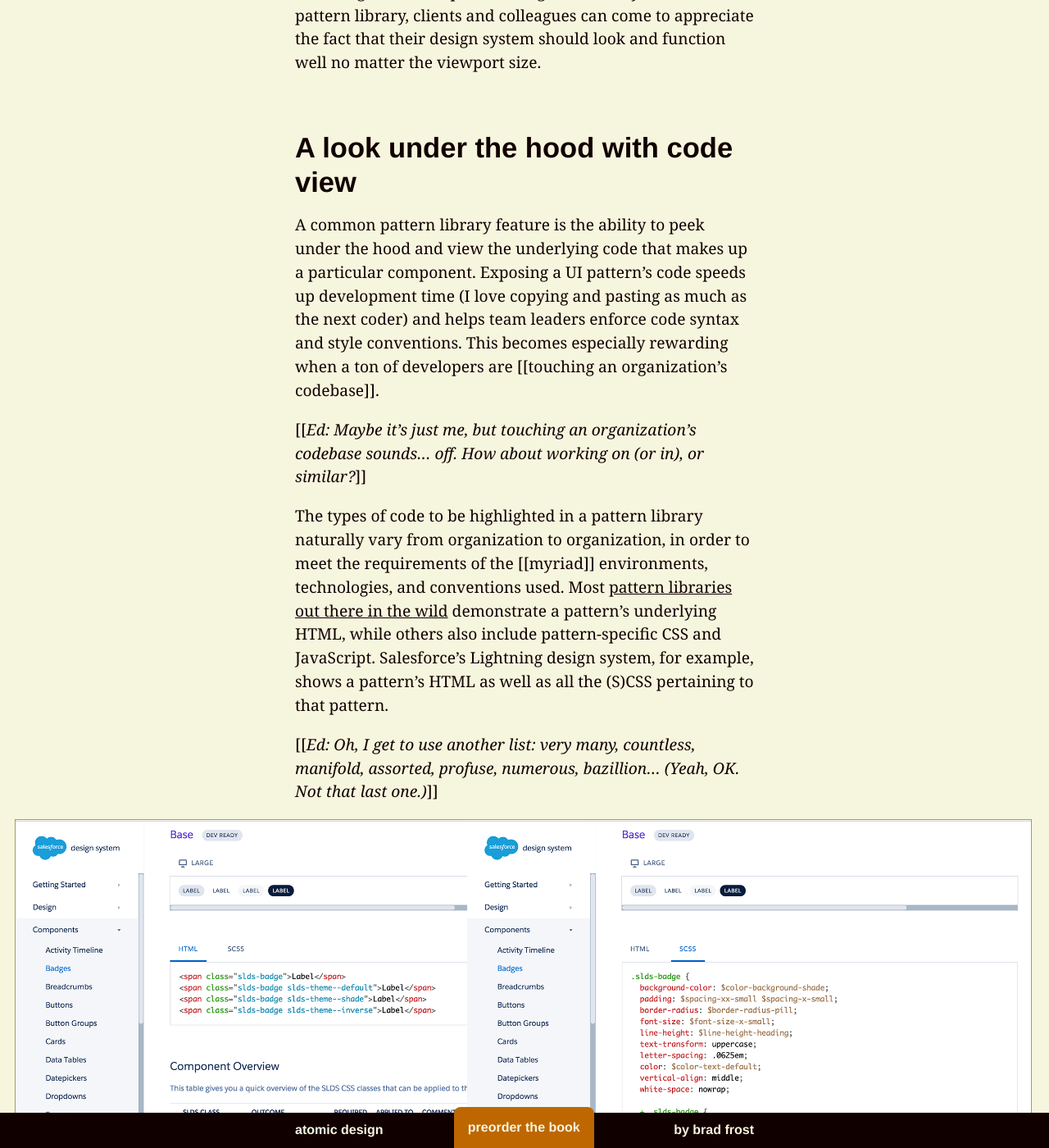
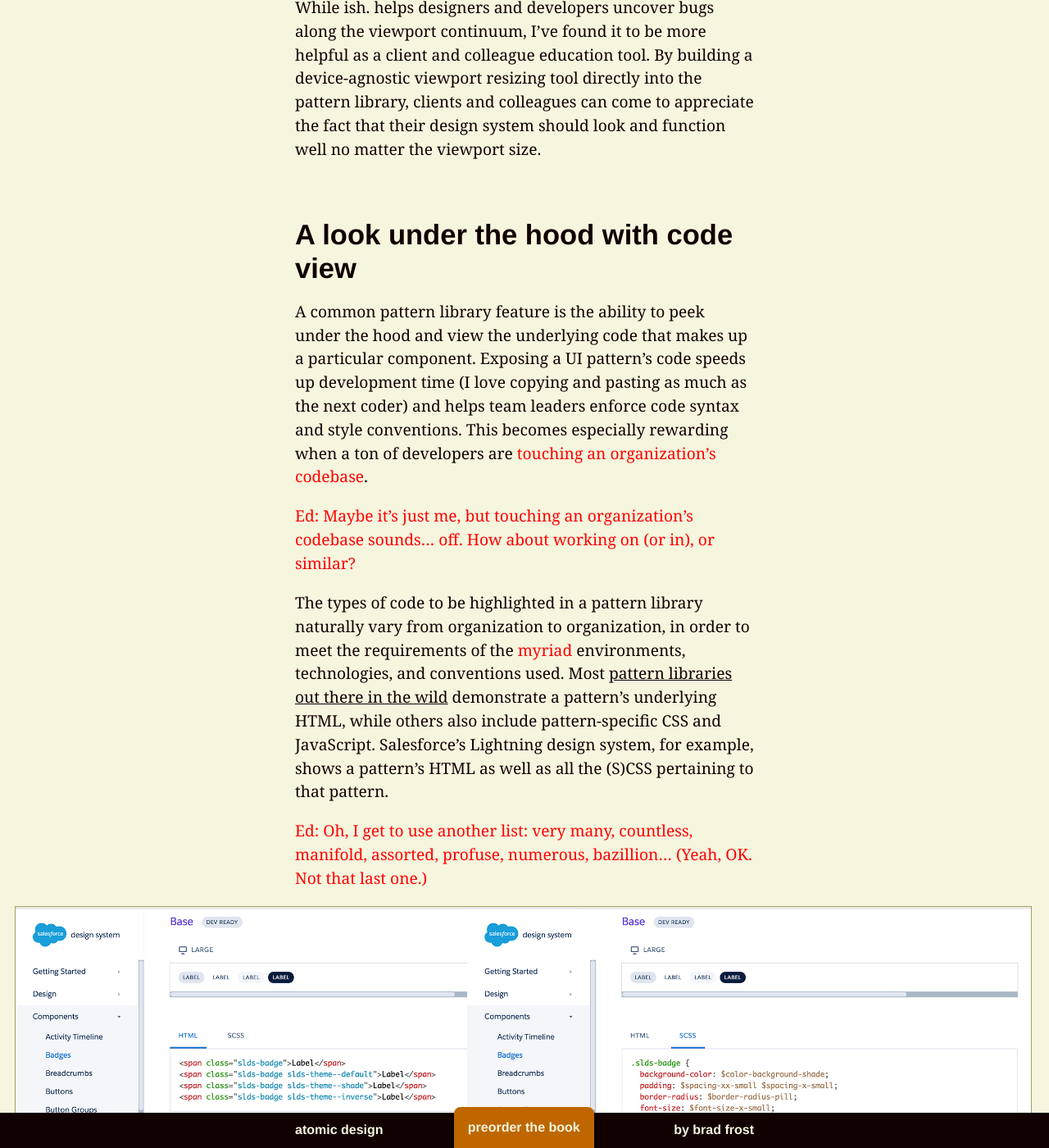
Before and after one commit to bradfrost/atomic-design, a Jekyll site: the page built from chapter-3.md, in a window 1280 px wide and 1400 px high, scrolled down 31583 px. Shown: the whole window at 82% size. Built offline with Jekyll 4.4.1, drawn with Linux system fonts in a browser that asks for light colours; some of the changed text lies outside the part shown.

Commit message:
Styled chapter 3 editor's notes

````diff
--- a/chapter-3.md
+++ b/chapter-3.md
@@ -47,7 +47,7 @@ As a technical aside, Pattern Lab uses PHP as the engine that stitches patterns
 If that all sounded like gibberish to you, don't worry. This chapter focuses on the overarching features and principles behind Pattern Lab rather than going too far down the technical rabbit hole. You can check out [Pattern Lab's documentation](http://patternlab.io/docs/index.html) to dive into the nitty-gritty.
 
 ## Building atomic design systems with Pattern Lab
-To understand the core concept behind Pattern Lab, you need to understand [[Russian nesting dolls]].
+To understand the core concept behind Pattern Lab, you need to understand <span class="editor">Russian nesting dolls</span>.
 
 {% include figure.html src="../images/content/russian-nesting-dolls.jpg" caption="Russian nesting dolls. <a href='https://www.flickr.com/photos/tromal/6901848291/'>Via Flickr user Tromal</a>" %}
 
@@ -63,7 +63,12 @@ To make this happen Pattern Lab uses the *include* feature of [Mustache](https:/
 
 This is Mustache code, in case the double curly braces ({% raw %}`{{}}`{% endraw %}) that look like little mustaches didn't give it away. The greater-than symbol (`>`) is Mustache's way of telling Pattern Lab to include an atom pattern called "thumbnail". Pattern Lab will go searching through its folders of patterns to find an atom named "thumbnail".
 
-[[*Ed: I've retained your use of full stops (periods) outside the quotation marks here, as you're referring to a code sample. Were the full stops within the quotation marks, they might be construed as being part of that code.*]]
+<div class="editor">
+{% capture m %}
+Ed: I've retained your use of full stops (periods) outside the quotation marks here, as you're referring to a code sample. Were the full stops within the quotation marks, they might be construed as being part of that code.
+{% endcapture %}
+{{ m | markdownify }}
+</div>
 
 {% include figure.html src="../images/content/pattern-lab-file-structure.png" caption="This is what Pattern Lab's default patterns folder structure looks like. You can name and categorize these folders however you'd like, even removing the labels “atoms”, “molecules”, and “organisms.” The most important consideration is to establish naming and categorization that is clearest for your team." %}
 
@@ -73,9 +78,14 @@ Now that we know what an include looks like, let's put it into practice and take
 
 This pattern should look fairly familiar. A thumbnail image, headline, and excerpt working together as a single unit is a common pattern found on countless websites. Let's take a peek behind the curtain to see how this pattern is constructed.
 
-<em>[<small>Note from Brad: Forgive the mess with the [[markup formatting]]. I need to look into how to properly escape characters and highlight syntax in a way that works for the site but also for the eventual ebook.</small>]</em>
+<em>[<small>Note from Brad: Forgive the mess with the <span class="editor">markup formatting</span>. I need to look into how to properly escape characters and highlight syntax in a way that works for the site but also for the eventual ebook.</small>]</em>
 
-[Ed]: # (Duly noted. Is this helpful? https://help.github.com/articles/creating-and-highlighting-code-blocks/ I'll try a block below. I've no idea how this will export to either the website or the ebook.)
+<div class="editor">
+{% capture m %}
+Ed: (Duly noted. Is this helpful? https://help.github.com/articles/creating-and-highlighting-code-blocks/ I'll try a block below. I've no idea how this will export to either the website or the ebook.)
+{% endcapture %}
+{{ m | markdownify }}
+</div>
 
 [Brad's markup block, with additional Markdown escaping from Editor]: # (<pre>
 <code>
@@ -103,9 +113,14 @@ This pattern should look fairly familiar. A thumbnail image, headline, and excer
 </div>
 {% endraw %}
 ```
-You can see we have: HTML markup consisting of a wrapper `div` with a class name of `block-post`; a link; a Mustache include for the thumbnail image; an `<h3>` [[tag]] for the headline; and a `<p>` tag for the excerpt. You'll notice there's more Mustache code for `url`, `headline`, and `excerpt`, which we'll use later to dynamically swap in actual content. More on that in a bit.
+You can see we have: HTML markup consisting of a wrapper `div` with a class name of `block-post`; a link; a Mustache include for the thumbnail image; an `<h3>` <span class="editor">tag</span> for the headline; and a `<p>` tag for the excerpt. You'll notice there's more Mustache code for `url`, `headline`, and `excerpt`, which we'll use later to dynamically swap in actual content. More on that in a bit.
 
-[[*Ed: HTML tag or element? I tend to think of elements as having opening and closing tags (except when they don't, of course…)*]]
+<div class="editor">
+{% capture m %}
+Ed: HTML tag or element? I tend to think of elements as having opening and closing tags (except when they don't, of course…)
+{% endcapture %}
+{{ m | markdownify }}
+</div>
 
 Now that our pattern markup is established, we can include that chunk of code in bigger patterns using the same include method:
 
@@ -129,9 +144,14 @@ When we crack open the hood to look at the header's markup in Pattern Lab, we se
 {% endraw %}
 ```
 
-What's going on here? Well, we have a basic `<header>` [[tag]], and inside that [[tag]] we're including the logo image atom, the primary navigation molecule, and the search form molecule.
+What's going on here? Well, we have a basic `<header>` <span class="editor">tag</span>, and inside that <span class="editor">tag</span> we're including the logo image atom, the primary navigation molecule, and the search form molecule.
 
-[[*Ed: HTML tag or element?*]]
+<div class="editor">
+{% capture m %}
+Ed: HTML tag or element?
+{% endcapture %}
+{{ m | markdownify }}
+</div>
 
 And now we can include that relatively complex pattern anywhere we need it.
 
@@ -208,7 +228,12 @@ How do we swap dummy content for real content in Pattern Lab? Pattern Lab uses J
 
 The default placeholder data is defined in a file called _data.json_ that lives in Pattern Lab's _/source_ directory. Inside this file we define all the text, image paths, and other dynamic data that will make up our UI. Here's a small sample from Time Inc.'s _data.json_ file:
 
-[[*Ed: File names aren't code (unless they appear in code), so shouldn't be marked up as such. Using italics is a better option. For convenience I've just used Markdown's _underscore_, but this marks them up using `<em>`. In this case, `<i>` would be better. I've also added a slash to the directory name to clarify matters a little.*]]
+<div class="editor">
+{% capture m %}
+Ed: File names aren't code (unless they appear in code), so shouldn't be marked up as such. Using italics is a better option. For convenience I've just used Markdown's _underscore_, but this marks them up using `<em>`. In this case, `<i>` would be better. I've also added a slash to the directory name to clarify matters a little.
+{% endcapture %}
+{{ m | markdownify }}
+</div>
 
 ```
 {% raw %}
@@ -224,13 +249,23 @@ The default placeholder data is defined in a file called _data.json_ that lives
 
 For developers, this type of format most likely looks familiar. If you're not a developer, don't freak out! Once you look beyond the curly braces and quotes, you'll see that we're defining a `hero` object (for the full-bleed hero area directly below the header) that has a `headline` value of "Lorem Ipsum" and an `img` with a `src` value of "/images/sample/fpo_hero.png". We're simply defining this object's attributes and providing values for those attributes.
 
-[[*Ed: Here I've changed italics (emphasis) to code ticks as you're referencing a code sample.*]]
+<div class="editor">
+{% capture m %}
+Ed: Here I've changed italics (emphasis) to code ticks as you're referencing a code sample.
+{% endcapture %}
+{{ m | markdownify }}
+</div>
 
 Once those objects are defined, we can then override their attributes at Pattern Lab's page level. This is accomplished by creating a new JSON file that matches the page pattern name (for Time Inc.'s home page, we'll call it _homepage.json_) inside the _/pages_ directory.
 
 {% include figure.html src="../images/content/timeinc-page-directory.png" caption="Inside the ‘pages’ directory we have the home page pattern as well as a JSON file that matches the name of the pattern. This is where we'll override the default content with page-specific content." %}
 
-[[*Ed: The file and directory names in the image don't match the names referenced in the text.*]]
+<div class="editor">
+{% capture m %}
+Ed: The file and directory names in the image don't match the names referenced in the text.
+{% endcapture %}
+{{ m | markdownify }}
+</div>
 
 When we open up _homepage.json_ we can override the placeholder data we established earlier. Here's what that might look like:
 
@@ -246,9 +281,14 @@ When we open up _homepage.json_ we can override the placeholder data we establis
 {% endraw %}
 ```
 
-By overriding the default data, the `hero` headline now reads "Moving People" instead of "Lorem Ipsum". And instead of pointing to a grayscale [[FPO (for placement only)]] hero image, we're now pointing to a picture of [[Beyoncé]] located at "/images/hero_beyonce.jpg".
+By overriding the default data, the `hero` headline now reads "Moving People" instead of "Lorem Ipsum". And instead of pointing to a grayscale <span class="editor">FPO (for placement only)</span> hero image, we're now pointing to a picture of <span class="editor">Beyoncé</span> located at "/images/hero_beyonce.jpg".
 
-[[*Ed: Usually, abbreviations are placed in parens after what they abbreviate – for placement only (FPO) – not before. Should I have heard of FPO? I haven't. What might your readers expect? Also, you used a grave accent on Beyoncé, not acute. Shame on you, Brad!*]]
+<div class="editor">
+{% capture m %}
+Ed: Usually, abbreviations are placed in parens after what they abbreviate – for placement only (FPO) – not before. Should I have heard of FPO? I haven't. What might your readers expect? Also, you used a grave accent on Beyoncé, not acute. Shame on you, Brad!
+{% endcapture %}
+{{ m | markdownify }}
+</div>
 
 This process of establishing defaults for dynamic data then replacing it with page-specific content continues for each section of the website. In addition to replacing simple strings like headings, we can also dynamically set variables to `true` or `false`, loop through an array of items, and more. We can even dramatically alter the UI with just a few changes to a JSON file, which we'll talk about next.
 
@@ -345,9 +385,14 @@ Whew. If you've made it this far, congratulations! You now know how to add and m
 We've now covered Pattern Lab's core functionality, but we're not done yet! Next we'll cover a few additional features that should be considered, irrespective of the tool you use to create your pattern library.
 
 ## Viewport tools for flexible patterns
-The [[myriad]] of devices now accessing the web has forced designers to re-embrace the intrinsic fluidity of the medium. Thankfully, techniques like [responsive web design](http://alistapart.com/article/responsive-web-design) allow us to create layouts that look and function beautifully on any screen.
+The <span class="editor">myriad</span> of devices now accessing the web has forced designers to re-embrace the intrinsic fluidity of the medium. Thankfully, techniques like [responsive web design](http://alistapart.com/article/responsive-web-design) allow us to create layouts that look and function beautifully on any screen.
 
-[[*Ed: profusion, array, multitude, huge number, abundance…*]]
+<div class="editor">
+{% capture m %}
+Ed: profusion, array, multitude, huge number, abundance…
+{% endcapture %}
+{{ m | markdownify }}
+</div>
 
 It's a no-brainer that we need to establish flexible UI patterns if we want to create responsive designs, but creating fluid patterns has additional advantages. **The more fluid a UI component is, the more resilient and versatile it becomes.** Imagine being able to take a component — let's say a photo gallery slider — and plunk it anywhere we need it. Sometimes we may need it to be a full-bleed element occupying the entire viewport. Other times we may need to include it in the context of an article. And still other times we may want to include it in the sidebar. The dream is to build our components fluidly and they'll adapt their styles and functionality to fit whatever containers we put them into.
 
@@ -357,7 +402,12 @@ Between responsive design, container queries, and good ol'-fashioned common sens
 
 Many early responsive design testing tools focused on viewing designs on popular mobile device widths, such as 320px (an iPhone 4 in portrait mode), 480px (an iPhone 4 in landscape mode), 768px (an iPad in portrait mode), and so on. But, of course, the web is *much* more diverse than a mobile view, a tablet view, and a desktop view. To help designers better consider the entire resolution spectrum when testing their responsive designs, I created a tool called [ish.](http://bradfrost.com/demo/ish/)
 
-[[*Ed: It's odd to end a sentence with two full stops. I know you include one in ish.'s name, but I don't think we then also need another to follow it.*]]
+<div class="editor">
+{% capture m %}
+Ed: It's odd to end a sentence with two full stops. I know you include one in ish.'s name, but I don't think we then also need another to follow it.
+{% endcapture %}
+{{ m | markdownify }}
+</div>
 
 The tool is called *ish.* because selecting the small button results in a small-ish viewport. Selecting it again provides a different small-ish viewport. Selecting the medium button gives you a medium-ish viewport. And the large button results in a—wait for it—large-ish viewport. These randomized values help designers and developers better consider the entire resolution spectrum rather than a handful of popular device dimensions.
 
@@ -372,19 +422,35 @@ Ish. is baked into Pattern Lab, which means we can view our UIs and their underl
 While ish. helps designers and developers uncover bugs along the viewport continuum, I've found it to be more helpful as a client and colleague education tool. By building a device-agnostic viewport resizing tool directly into the pattern library, clients and colleagues can come to appreciate the fact that their design system should look and function well no matter the viewport size.
 
 ## A look under the hood with code view
-A common pattern library feature is the ability to peek under the hood and view the underlying code that makes up a particular component. Exposing a UI pattern's code speeds up development time (I love copying and pasting as much as the next coder) and helps team leaders enforce code syntax and style conventions. This becomes especially rewarding when a ton of developers are [[touching an organization's codebase]].
+A common pattern library feature is the ability to peek under the hood and view the underlying code that makes up a particular component. Exposing a UI pattern's code speeds up development time (I love copying and pasting as much as the next coder) and helps team leaders enforce code syntax and style conventions. This becomes especially rewarding when a ton of developers are <span class="editor">touching an organization's codebase</span>.
 
-[[*Ed: Maybe it's just me, but touching an organization's codebase sounds… off. How about working on (or in), or similar?*]]
+<div class="editor">
+{% capture m %}
+Ed: Maybe it's just me, but touching an organization's codebase sounds… off. How about working on (or in), or similar?
+{% endcapture %}
+{{ m | markdownify }}
+</div>
 
-The types of code to be highlighted in a pattern library naturally vary from organization to organization, in order to meet the requirements of the [[myriad]] environments, technologies, and conventions used. Most [pattern libraries out there in the wild](http://styleguides.io/examples.html) demonstrate a pattern's underlying HTML, while others also include pattern-specific CSS and JavaScript. Salesforce's Lightning design system, for example, shows a pattern's HTML as well as all the (S)CSS pertaining to that pattern.
+The types of code to be highlighted in a pattern library naturally vary from organization to organization, in order to meet the requirements of the <span class="editor">myriad</span> environments, technologies, and conventions used. Most [pattern libraries out there in the wild](http://styleguides.io/examples.html) demonstrate a pattern's underlying HTML, while others also include pattern-specific CSS and JavaScript. Salesforce's Lightning design system, for example, shows a pattern's HTML as well as all the (S)CSS pertaining to that pattern.
 
-[[*Ed: Oh, I get to use another list: very many, countless, manifold, assorted, profuse, numerous, bazillion… (Yeah, OK. Not that last one.)*]]
+<div class="editor">
+{% capture m %}
+Ed: Oh, I get to use another list: very many, countless, manifold, assorted, profuse, numerous, bazillion… (Yeah, OK. Not that last one.)
+{% endcapture %}
+{{ m | markdownify }}
+</div>
+
 
 {% include figure.html src="../images/content/salesforce-code-example.png" caption="Salesforce's Lightning design system showcases the UI components' HTML and SCSS code." %}
 
-Including front-end code leads to authors writing it more consistently, but that doesn't guarantee perfection. There's still room for developers to go rogue and write sloppy, incongruent code—which is why some organizations have gone above and beyond to establish incredibly sophisticated design systems. [[Companies like]] Lonely Planet have achieved the holy grail of pattern libraries, which is to say **their pattern library and production environment are perfectly in sync**. We'll discuss the holy grail in more detail in the next chapter, but it's worth bringing up in this section to demonstrate how that affects the code exposed in the context of a pattern library. Rather than offering HTML and CSS, Lonely Planet's [Rizzo style guide](http://rizzo.lonelyplanet.com/) surfaces the include code for teams to pull in the appropriate UI component.
+Including front-end code leads to authors writing it more consistently, but that doesn't guarantee perfection. There's still room for developers to go rogue and write sloppy, incongruent code—which is why some organizations have gone above and beyond to establish incredibly sophisticated design systems. <span class="editor">Companies like</span> Lonely Planet have achieved the holy grail of pattern libraries, which is to say **their pattern library and production environment are perfectly in sync**. We'll discuss the holy grail in more detail in the next chapter, but it's worth bringing up in this section to demonstrate how that affects the code exposed in the context of a pattern library. Rather than offering HTML and CSS, Lonely Planet's [Rizzo style guide](http://rizzo.lonelyplanet.com/) surfaces the include code for teams to pull in the appropriate UI component.
 
-[[*Ed: Do you know of other companies that have done this? Could you name some?*]]
+<div class="editor">
+{% capture m %}
+Ed: Do you know of other companies that have done this? Could you name some?
+{% endcapture %}
+{{ m | markdownify }}
+</div>
 
 {% include figure.html src="../images/content/lonely-planet-code.png" caption="Lonely Planet's Rizzo design system pattern library showcases the template usage." %}
 
@@ -401,9 +467,14 @@ In a traditional siloed design process, it's typical to see lengthy wireframe an
 
 This shouldn't be the case. A UI's documentation should contain insights from every discipline involved in creating it, and—this is key—should be baked into the living, breathing design system. Effective pattern libraries carve out a space to define and describe UI components, articulating considerations ranging from accessibility to performance to aesthetics and beyond.
 
-Pattern Lab provides several ways to add pattern descriptions and annotations to a design system. Pattern descriptions can be added by creating a [[Markdown]] that corresponds to the name of a pattern (e.g. _pattern-name.md_), which will show the pattern description in the library list view.
+Pattern Lab provides several ways to add pattern descriptions and annotations to a design system. Pattern descriptions can be added by creating a <span class="editor">Markdown</span> that corresponds to the name of a pattern (e.g. _pattern-name.md_), which will show the pattern description in the library list view.
 
-[[*Ed: Should this be more fully described as a "Markdown file" or is this a code snippet inside another kind of file? Will readers understand "create a Markdown"? I've capped up Markdown as it's the name of a language, and I've italicized the file name (at least, I assume it's a file name).*]]
+<div class="editor">
+{% capture m %}
+Ed: Should this be more fully described as a "Markdown file" or is this a code snippet inside another kind of file? Will readers understand "create a Markdown"? I've capped up Markdown as it's the name of a language, and I've italicized the file name (at least, I assume it's a file name).
+{% endcapture %}
+{{ m | markdownify }}
+</div>
 
 {% include figure.html src="../images/content/pattern-lab-annotations-2.png" caption="Pattern Lab's annotation feature shows pattern descriptions alongside the patterns themselves." %}
 
````
